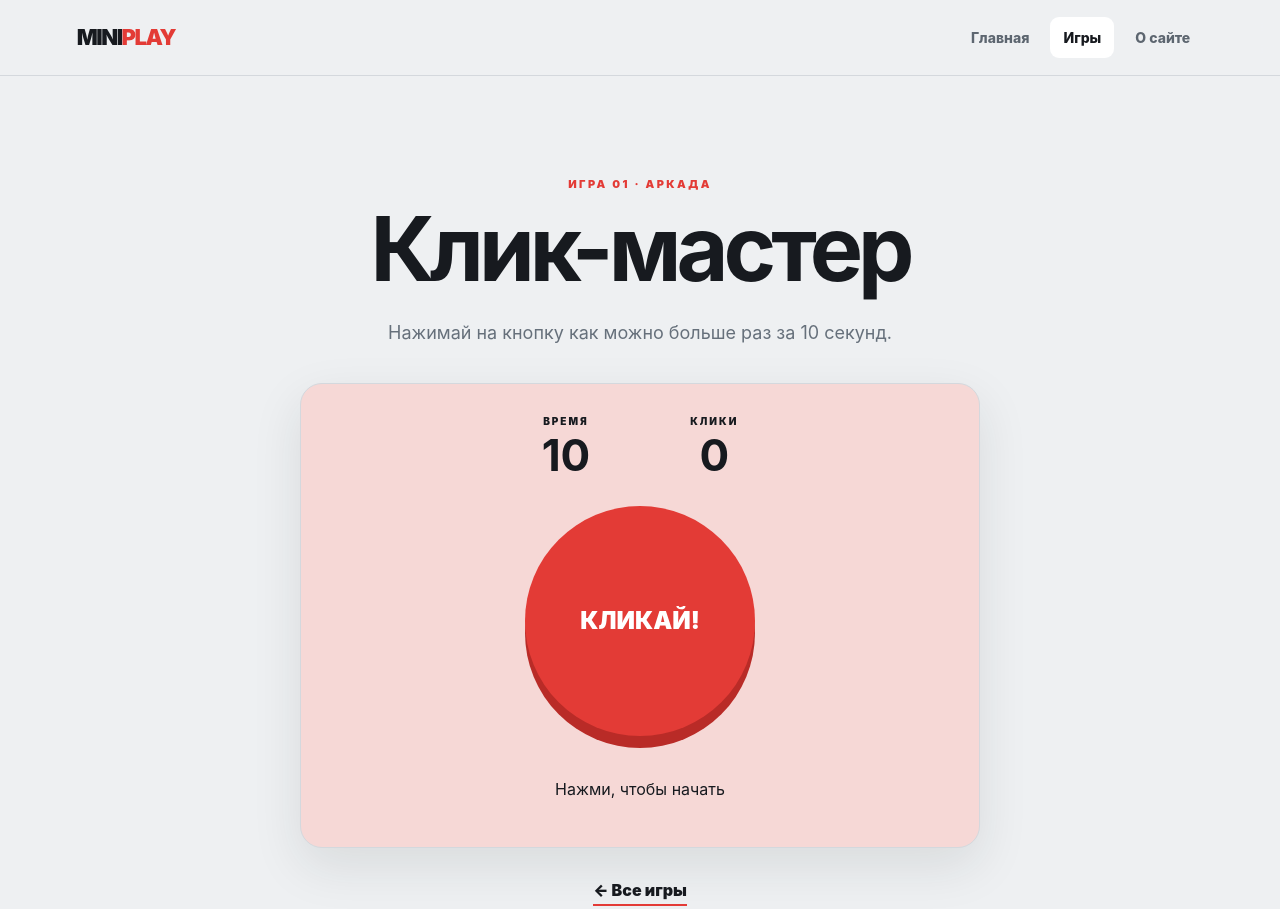
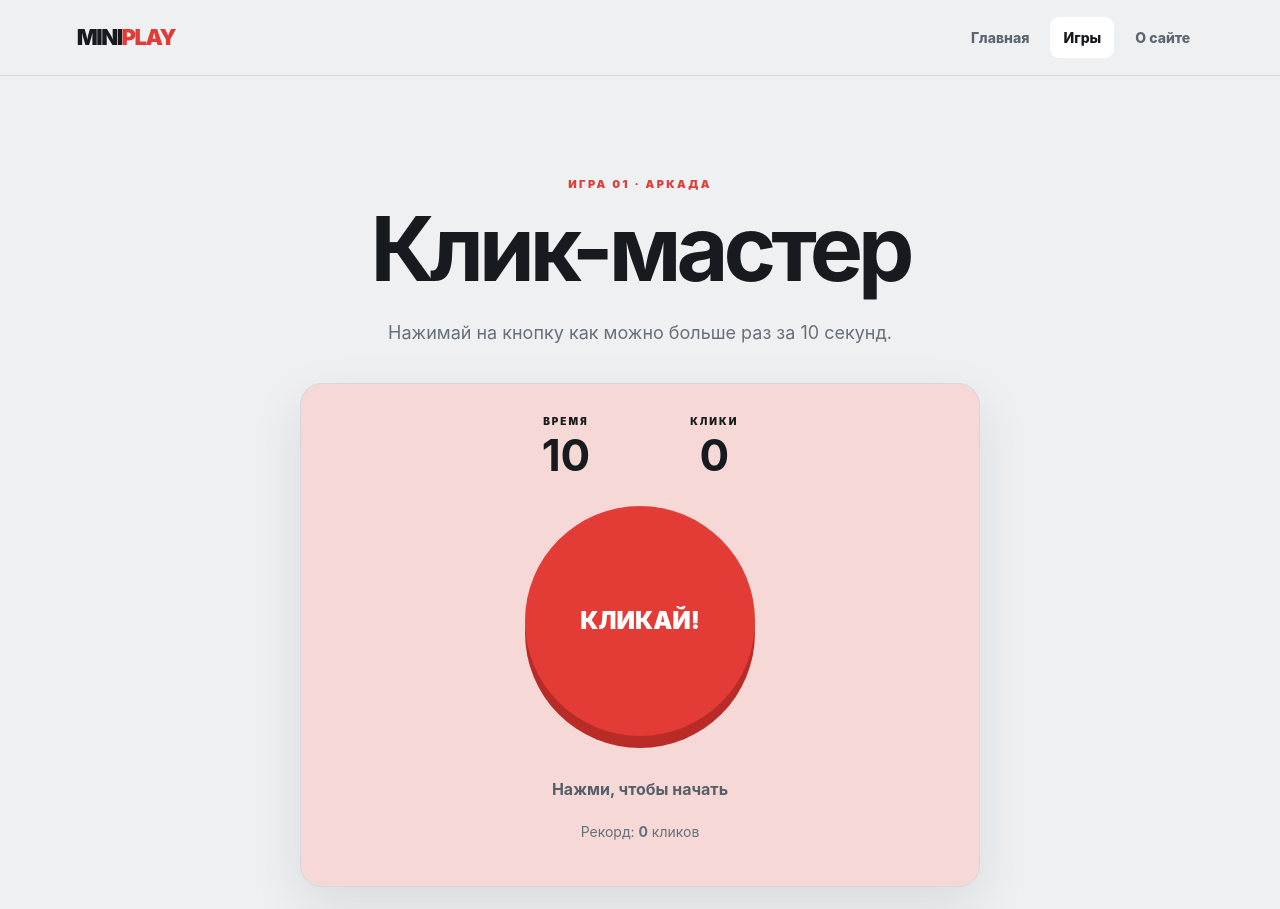
Before and after one commit to pugartj-a11y/-, a plain HTML site: page clicker.html in a window 1280 px wide. Shown: the top 909 px of the page. Drawn offline with Linux system fonts and the light colour scheme.

Commit message:
Improve MiniPlay clicker.html

```diff
--- a/clicker.html
+++ b/clicker.html
@@ -1,3 +1 @@
-<!doctype html><html lang="ru"><head><meta charset="UTF-8"><meta name="viewport" content="width=device-width,initial-scale=1"><title>Клик-мастер — MiniPlay</title><link rel="stylesheet" href="style.css"></head><body>
-<header class="site-header"><a class="logo" href="index.html">MINI<span>PLAY</span></a><nav><a href="index.html">Главная</a><a class="active" href="games.html">Игры</a><a href="about.html">О сайте</a></nav></header>
-<main class="game-page"><p class="eyebrow">ИГРА 01 · АРКАДА</p><h1>Клик-мастер</h1><p class="lead">Нажимай на кнопку как можно больше раз за 10 секунд.</p><div class="game-box red-game"><div class="stats"><div><small>ВРЕМЯ</small><strong id="time">10</strong></div><div><small>КЛИКИ</small><strong id="score">0</strong></div></div><button id="clickBtn" class="big-button">КЛИКАЙ!</button><p id="message">Нажми, чтобы начать</p></div><a class="text-link" href="games.html">← Все игры</a></main><script src="games.js"></script></body></html>
+<!doctype html><html lang="ru"><head><meta charset="UTF-8"><meta name="viewport" content="width=device-width,initial-scale=1"><meta name="description" content="Игра Клик-мастер в MiniPlay."><title>Клик-мастер — MiniPlay</title><link rel="stylesheet" href="style.css"></head><body><header class="site-header"><a class="logo" href="index.html">MINI<span>PLAY</span></a><nav aria-label="Основная навигация"><a href="index.html">Главная</a><a class="active" aria-current="page" href="games.html">Игры</a><a href="about.html">О сайте</a></nav></header><main class="game-page"><p class="eyebrow">ИГРА 01 · АРКАДА</p><h1>Клик-мастер</h1><p class="lead">Нажимай на кнопку как можно больше раз за 10 секунд.</p><div class="game-box red-game"><div class="stats"><div><small>ВРЕМЯ</small><strong id="time" aria-live="polite">10</strong></div><div><small>КЛИКИ</small><strong id="score" aria-live="polite">0</strong></div></div><button id="clickBtn" class="big-button" type="button">КЛИКАЙ!</button><p id="message" class="game-status" aria-live="polite">Нажми, чтобы начать</p><p class="best">Рекорд: <b id="best">0</b> кликов</p></div><a class="text-link" href="games.html">← Все игры</a></main><script src="games.js" defer></script></body></html>
```
